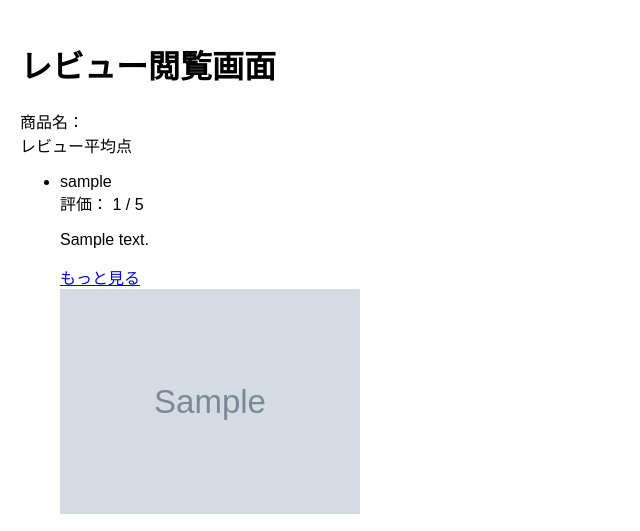
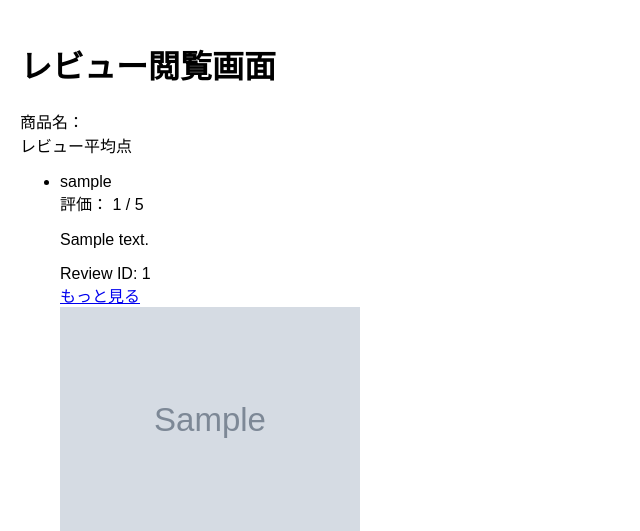
Before and after one commit to MutsukiIshido/DisneyFoodsNavi, a Django app: page /readingreview/ in a window 1280 px wide. Shown: the part 57-588 px from the top of the page, without its empty margins (0-640 px from the left). Run offline with Django 5.2, Linux system fonts and the light colour scheme; tables that the repository leaves empty hold one stand-in row (values such as "Sample post"); grey boxes marked "Sample" are stand-in pictures.

Commit message:
ReviewDetailViewno

```diff
--- a/DisneyFoodsNavi/app/templates/readingreview.html
+++ b/DisneyFoodsNavi/app/templates/readingreview.html
@@ -21,6 +21,7 @@
                 <p>{{ review.comment }}</p>
 
                 <!-- 詳細画面へのリンク -->
+                 <div>Review ID: {{ review.pk }}</div> <!-- IDを出力-->
                  <a href="{% url 'review_detail' review.pk %}">もっと見る</a>
 
                 <!-- レビューに関連する画像の表示 -->
--- a/DisneyFoodsNavi/app/views.py
+++ b/DisneyFoodsNavi/app/views.py
@@ -142,6 +142,8 @@ class FoodSearchView(View):
 
 class ReviewDetailView(View):
     def get(self, request, pk):
+        print(f"Received pk: {pk} (type: {type(pk)})") # URLから渡されたpkを確認
         # `select_related`を使用して関連オブジェクトを取得
         review = get_object_or_404(Review.objects.select_related('food', 'store'), pk=pk) # レビューを取得
+        print(f"Retrieved review ID: {review.pk} (type: {type(review.pk)})") # DBから取得したreview.pkを確認
         return render(request, 'review_detail.html', {'review': review})
```
